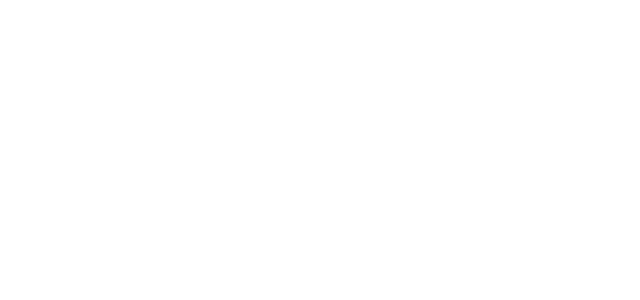
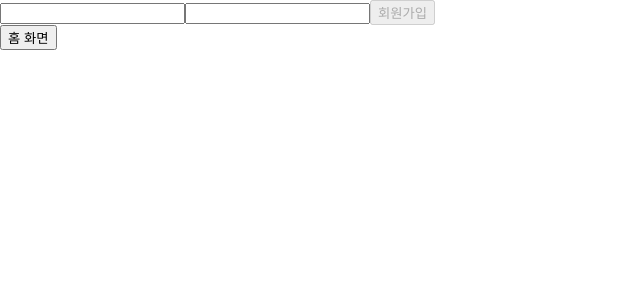
Before and after one commit to jsdnl123/wanted-pre-onboarding-frontend, a React (Create React App) app: page /signup in a window 1280 px wide. Shown: the top 300 px of the page, without its empty margins (0-640 px from the left). Built offline with nearby package versions, Linux system fonts and the light colour scheme.

Commit message:
SignUpPage: 회원가입 페이지 작성

```diff
--- a/src/pages/SignUp.jsx
+++ b/src/pages/SignUp.jsx
@@ -1,2 +1,100 @@
-const SignUp = () => {};
+import { useState, useEffect } from "react";
+import { Link, useNavigate } from "react-router-dom";
+
+const SignUp = () => {
+  const navigator = useNavigate();
+  useEffect(() => {
+    const token = localStorage.getItem("token");
+    if (token) {
+      navigator("/todo");
+    }
+  });
+  //Login 버튼 비활성화 여부 Check 변수
+  const [isValidEmail, setIsValidEmail] = useState(false);
+  const [isValidPW, setIsValidPW] = useState(false);
+
+  //User Data
+  const [email, setEmail] = useState("");
+  const [pw, setPW] = useState("");
+
+  const onChangeCheckEmail = (e) => {
+    const email = e.target.value;
+    setEmail(email);
+    const isValidEmail = email.includes("@");
+    if (isValidEmail) {
+      setIsValidEmail(true);
+    } else {
+      setIsValidEmail(false);
+    }
+  };
+  const onChangeCheckPW = (e) => {
+    const pw = e.target.value;
+    setPW(pw);
+    if (pw.length > 7) {
+      setIsValidPW(true);
+    } else {
+      setIsValidPW(false);
+    }
+  };
+  const onClickRegister = () => {
+    //url: https://pre-onboarding-selection-task.shop/auth/signup
+    const data = {
+      email: email,
+      password: pw,
+    };
+    const url = "https://pre-onboarding-selection-task.shop/auth/signup";
+    const config = {
+      method: "POST",
+      headers: { "Content-Type": "application/json" },
+      body: JSON.stringify(data),
+    };
+    fetch(url, config)
+      .then((res) => {
+        if (res.status === 201 && res.statusText === "Created") {
+          return res.json();
+        }
+      })
+      .then((data) => {
+        navigator("/signin");
+      });
+  };
+  return (
+    <div>
+      <input
+        type="email"
+        onChange={onChangeCheckEmail}
+        data-testid="email-input"
+        onKeyDown={(e) => {
+          console.log(e.code);
+          if (e.code === "Enter") {
+            onClickRegister();
+          }
+        }}
+      />
+      <input
+        type="password"
+        onChange={onChangeCheckPW}
+        data-testid="password-input"
+        onKeyDown={(e) => {
+          console.log(e.code);
+          if (e.code === "Enter") {
+            onClickRegister();
+          }
+        }}
+      />
+      <button
+        onClick={onClickRegister}
+        disabled={!isValidEmail || !isValidPW}
+        data-testid="signin-button"
+      >
+        회원가입
+      </button>
+      <br />
+
+      <Link to={"/signin"}>
+        <button data-testid="signin-button">홈 화면</button>
+      </Link>
+    </div>
+  );
+};
 export default SignUp;
```
